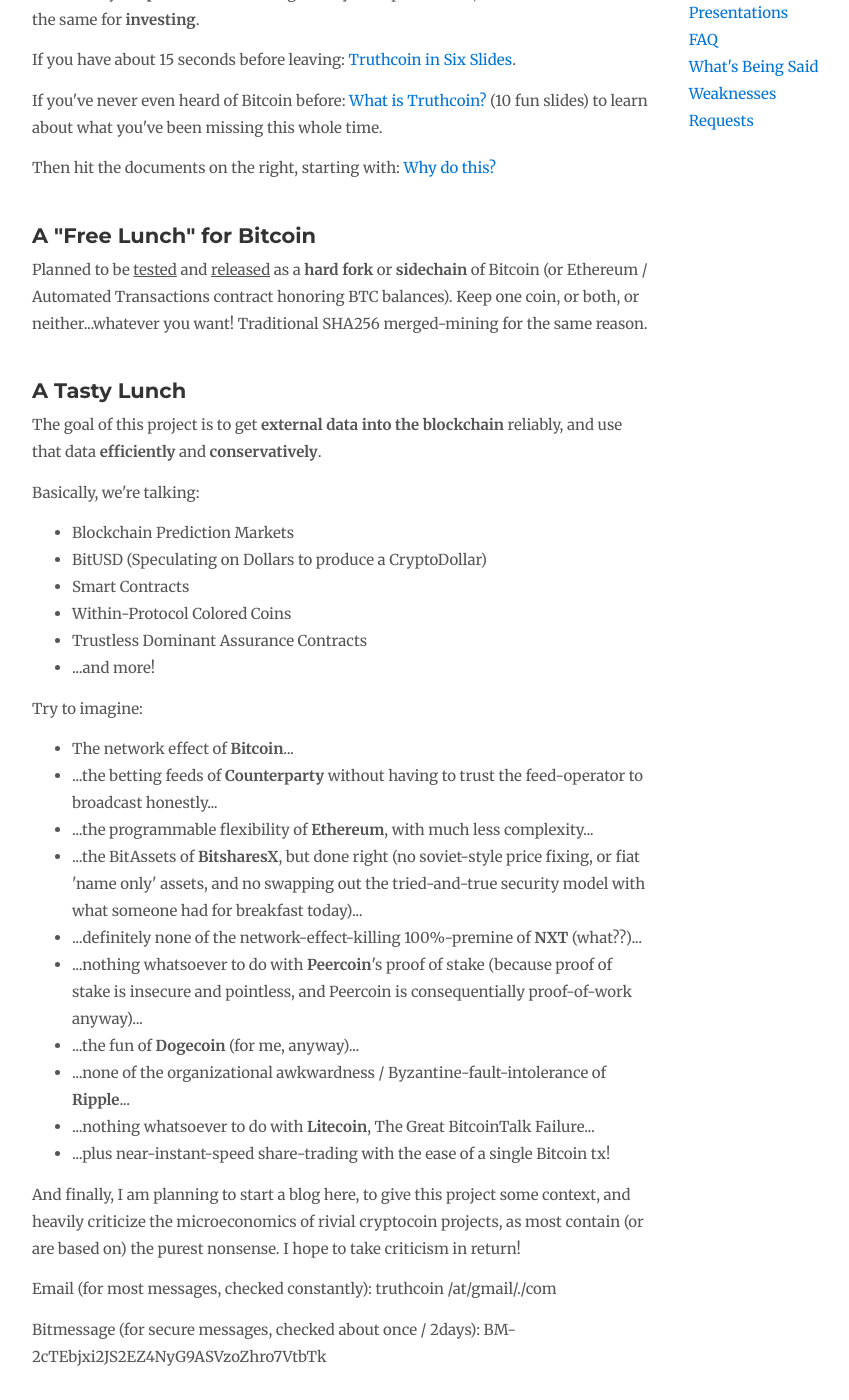
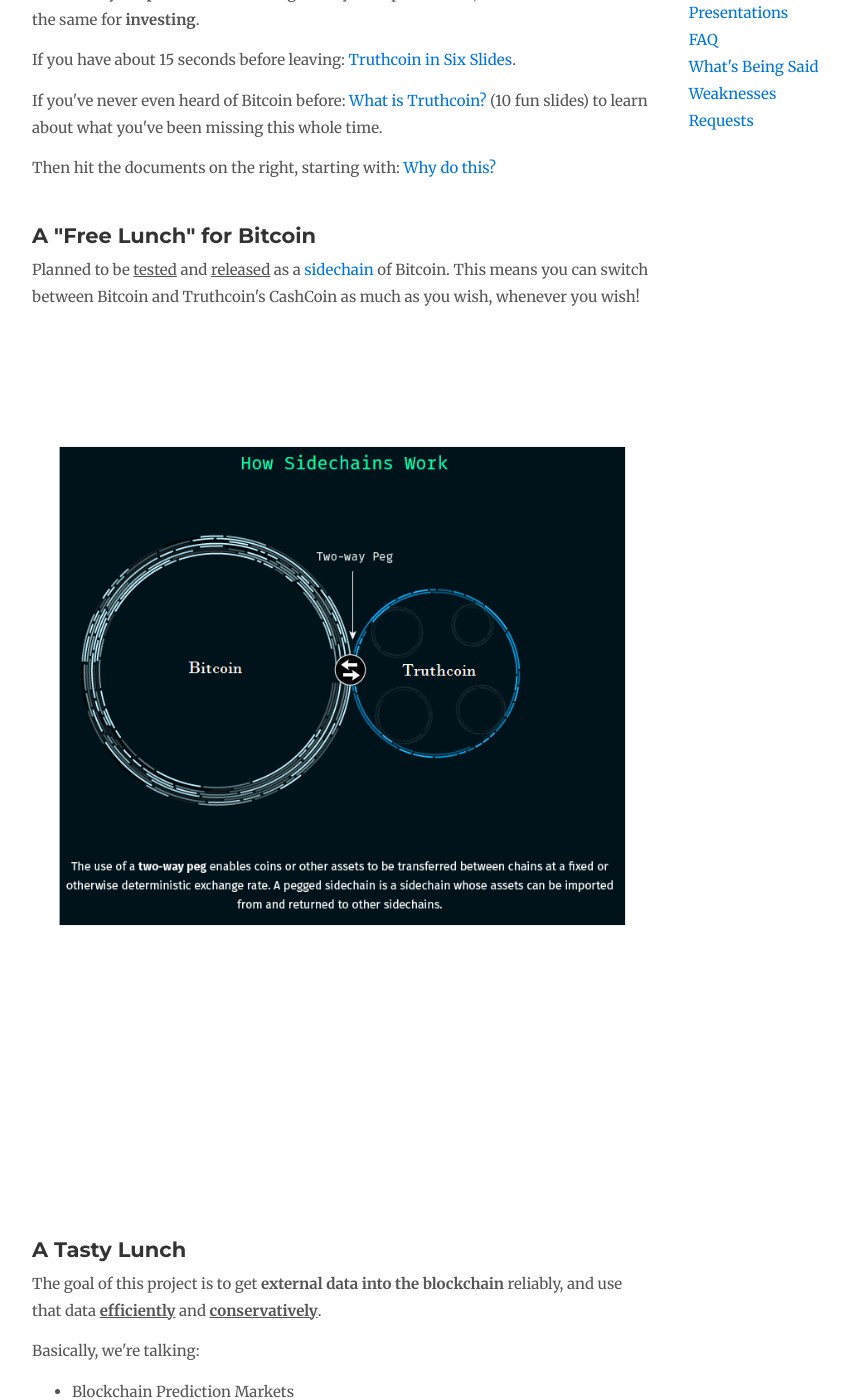
Before and after one commit to truthcoin/www.truthcoin.info, a Jekyll site: the page built from index.html, in a window 1280 px wide and 1400 px high, scrolled down 377 px. Shown: the whole window, without its empty margins (138-987 px from the left). Built offline with Jekyll 4.4.1, drawn with Linux system fonts in a browser that asks for light colours; nearby versions of some CDN libraries; comment, search, counter and statistics services are not loaded; some of the changed text lies outside the part shown.

Commit message:
Updated Front-Page

```diff
--- a/index.html
+++ b/index.html
@@ -27,12 +27,16 @@
 <h2>A "Free Lunch" for Bitcoin</h2>
 
 <p>
-Planned to be <u>tested</u> and <u>released</u> as a <b>hard fork</b> or <b>sidechain</b> of Bitcoin (or Ethereum / Automated Transactions contract honoring BTC balances). Keep one coin, or both, or neither...whatever you want! Traditional SHA256 merged-mining for the same reason.
+Planned to be <u>tested</u> and <u>released</u> as a <a href="http://blockstream.com/sidechains.pdf">sidechain</a> of Bitcoin. This means you can switch between Bitcoin and Truthcoin's CashCoin as much as you wish, whenever you wish!
 </p>
+
+<img src="http://www.truthcoin.info/images/sidechains.svg" alt="Sidechains: Mixing Martial Arts with Rainbow Magic">
+
+
 
 <h2>A Tasty Lunch</h2>
 <p>
-The goal of this project is to get <b>external data into the blockchain</b> reliably, and use that data <b>efficiently</b> and <b>conservatively</b>.
+The goal of this project is to get <b>external data into the blockchain</b> reliably, and use that data <b><u>efficiently</u></b> and <b><u>conservatively</u></b>.
 </p>
 
 <p>
@@ -50,19 +54,19 @@
 <p>
 Try to imagine:
 <ul>
-  <li>The network effect of <b>Bitcoin</b>...</li>
+  <li>The network effect of <b><u>Bitcoin</b></u>...</li>
 
-  <li>...the betting feeds of <b>Counterparty</b> without having to trust the feed-operator to broadcast honestly...</li>
-  <li>...the programmable flexibility of <b>Ethereum</b>, with much less complexity...</li>
-  <li>...the BitAssets of <b>BitsharesX</b>, but done right (no soviet-style price fixing, or fiat 'name only' assets, and no swapping out the tried-and-true security model with what someone had for breakfast today)...</li>
+  <li>...the betting feeds of <b><u>Counterparty</b></u>, without having to trust the feed-operator to broadcast honestly...</li>
+  <li>...the programmable flexibility of <b><u>Ethereum</b></u>, with much less complexity...</li>
+  <li>...the BitAssets of <b><u>BitsharesX</b></u>, but done right (no soviet-style price fixing, or fiat 'name only' assets, and no swapping out the tried-and-true security model with what someone had for breakfast today)...</li>
 
-  <li>...definitely none of the network-effect-killing 100%-premine of <b>NXT</b> (what??)...</li>
-  <li>...nothing whatsoever to do with <b>Peercoin</b>'s proof of stake (because proof of stake is insecure and pointless, and Peercoin is consequentially proof-of-work anyway)...</li>
+  <li>...definitely none of the network-effect-killing 100%-premine of <b><u>NXT</b></u> (what??)...</li>
+  <li>...nothing whatsoever to do with <b><u>Peercoin</b></u>'s proof of stake (because proof of stake is insecure and pointless, and Peercoin is consequentially proof-of-work anyway)...</li>
 
-  <li>...the fun of <b>Dogecoin</b> (for me, anyway)...</li>
+  <li>...the fun of <b><u>Dogecoin</b></u> (for me, anyway)...</li>
 
-  <li>...none of the organizational awkwardness / Byzantine-fault-intolerance of <b>Ripple</b>...</li>
-  <li>...nothing whatsoever to do with <b>Litecoin</b>, The Great BitcoinTalk Failure...</li>
+  <li>...none of the organizational awkwardness / Byzantine-fault-intolerance of <b><u>Ripple</b></u>...</li>
+  <li>...nothing whatsoever to do with <b><u>Litecoin</b></u>, The Great BitcoinTalk Failure...</li>
 
   <li>...plus near-instant-speed share-trading with the ease of a single Bitcoin tx!</li>
 </ul>
@@ -73,9 +77,7 @@
 And finally, I am planning to start a blog here, to give this project some context, and heavily criticize the microeconomics of rivial cryptocoin projects, as most contain (or are based on) the purest nonsense. I hope to take criticism in return!
 </p>
 
-<p>
-Email (for most messages, checked constantly): truthcoin /at/gmail/./com
-</p>
-<p>
-Bitmessage (for secure messages, checked about once / 2days): BM-2cTEbjxi2JS2EZ4NyG9ASVzoZhro7VtbTk
-</p>
+<h2>Contact</h2>
+<p><u>Email:</u> truthcoin /at/gmail/</p>
+<p><u>Bitmessage:</u> BM-2cTEbjxi2JS2EZ4NyG9ASVzoZhro7VtbTk</p>
+<p>Email is checked constantly, BM roughly once per two days.</p>
```
Also changed, not shown: images/sidechains.svg (added).
